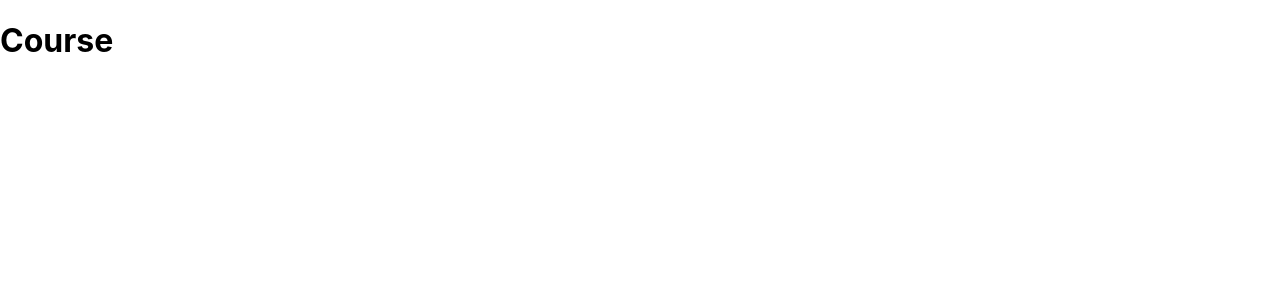
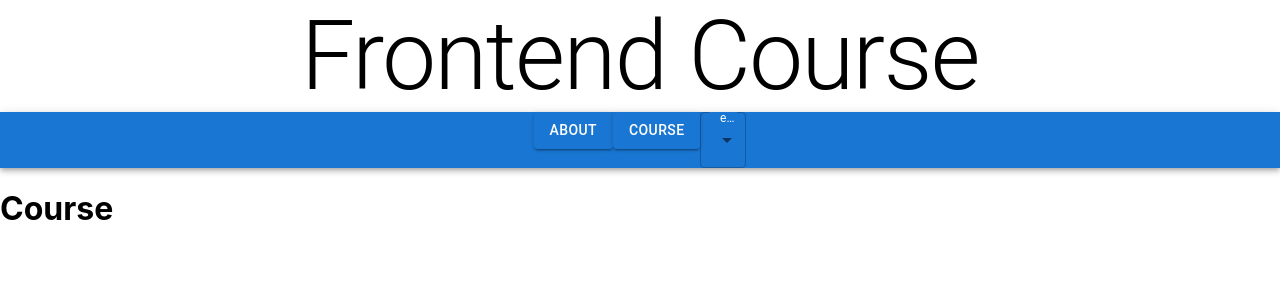
Before and after one commit to OysteinKoder/frontend_kurs, a Next.js app: page /course in a window 1280 px wide. Shown: the top 300 px of the page. Built offline with nearby package versions, Linux system fonts and the light colour scheme.

Commit message:
header is now its own component .

```diff
--- /dev/null
+++ b/components/Header.js
@@ -0,0 +1,74 @@
+import { useRouter } from "next/router";
+import nor from "../public/locales/nor/nor";
+import en from "../public/locales/en/en";
+import {
+  AppBar,
+  Button,
+  Grid,
+  Link,
+  Typography,
+  Select,
+  MenuItem,
+  InputLabel,
+  FormControl,
+} from "@mui/material";
+
+const Header = () => {
+  const router = useRouter();
+  const { locale } = router;
+  const translation = locale === "en" ? en : nor;
+  const language = "language";
+
+  const changeLanguage = (e) => {
+    locale = e.target.value;
+    router.push("/", "/", { locale });
+  };
+  return (
+    <header>
+      <Typography variant="h1" align="center">
+        {translation.landing_page_header}
+      </Typography>
+      <AppBar position="static">
+        <Grid align="center" textAlign="center">
+          <Link href="/about">
+            <Button
+              variant="contained"
+              title={translation.landing_page_navbar_about}
+            >
+              {translation.landing_page_navbar_about}
+            </Button>
+          </Link>
+          <Link href="/course">
+            <Button
+              variant="contained"
+              title={translation.landing_page_navbar_frontend_course}
+            >
+              {translation.landing_page_navbar_frontend_course}
+            </Button>
+          </Link>
+          <FormControl>
+            <InputLabel style={{ color: "white", padding: "0.5em" }}>
+              {locale}
+            </InputLabel>
+            <Select
+              labelId="language selector"
+              id="language selector"
+              value={language}
+              label="Age"
+              onChange={changeLanguage}
+            >
+              <MenuItem value={"en"}>
+                {translation.landing_page_navbar_selector_locale_en}
+              </MenuItem>
+              <MenuItem value={"nor"}>
+                {translation.landing_page_navbar_selector_locale_nor}
+              </MenuItem>
+            </Select>
+          </FormControl>
+        </Grid>
+      </AppBar>
+    </header>
+  );
+};
+
+export default Header;
--- a/pages/course/index.js
+++ b/pages/course/index.js
@@ -1,13 +1,19 @@
 import nor from "../../public/locales/nor/nor";
 import en from "../../public/locales/en/en";
 import { useRouter } from "next/router";
+import Header from "../../components/Header";
 
 const CoursePage = () => {
   const router = useRouter();
   const { locale } = router;
   const translation = locale === "en" ? en : nor;
   const language = "language";
-  return <h1>{translation.landing_page_navbar_frontend_course}</h1>;
+  return (
+    <>
+      <Header />
+      <h1>{translation.landing_page_navbar_frontend_course}</h1>
+    </>
+  );
 };
 
 export default CoursePage;
```
Also changed, not shown: pages/about/index.js (+7 -1 lines), pages/index.js (+3 -63 lines).
